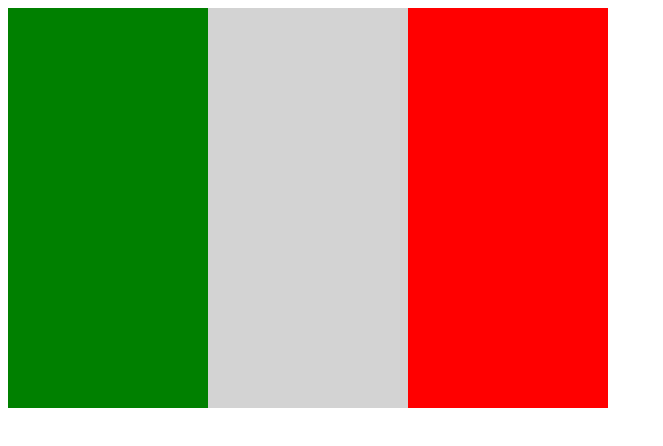
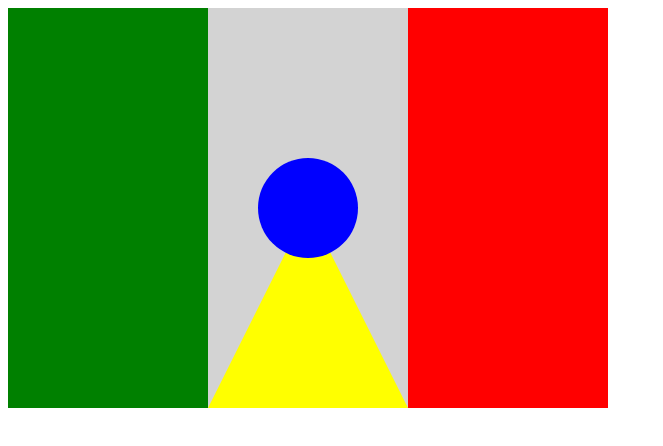
Before and after one commit to DerekAyala/Oracle-Next-Education, a plain HTML site: page Logica Programacion: Practicando con juegos y animaciones/01-Diseñando graficos con canvas/programa.html in a window 1280 px wide. Shown: the whole page, without its empty margins (0-663 px from the left). Drawn offline with Linux system fonts and the light colour scheme.

Commit message:
siendo creativos con la bandera

```diff
--- a/Logica Programacion: Practicando con juegos y animaciones/01-Diseñando graficos con canvas/programa.html
+++ b/Logica Programacion: Practicando con juegos y animaciones/01-Diseñando graficos con canvas/programa.html
@@ -16,4 +16,17 @@
 
   pincel.fillStyle = "red";
   pincel.fillRect(400,0,600,400);
+
+  pincel.fillStyle = "yellow";
+  pincel.beginPath();
+  pincel.moveTo(300,200);
+  pincel.lineTo(200,400);
+  pincel.lineTo(400,400);
+  pincel.fill();
+
+  pincel.fillStyle = "blue";
+  pincel.beginPath();
+  pincel.arc(300,200,50,0,2*3.14);
+  pincel.fill();
+
 </script>
```
